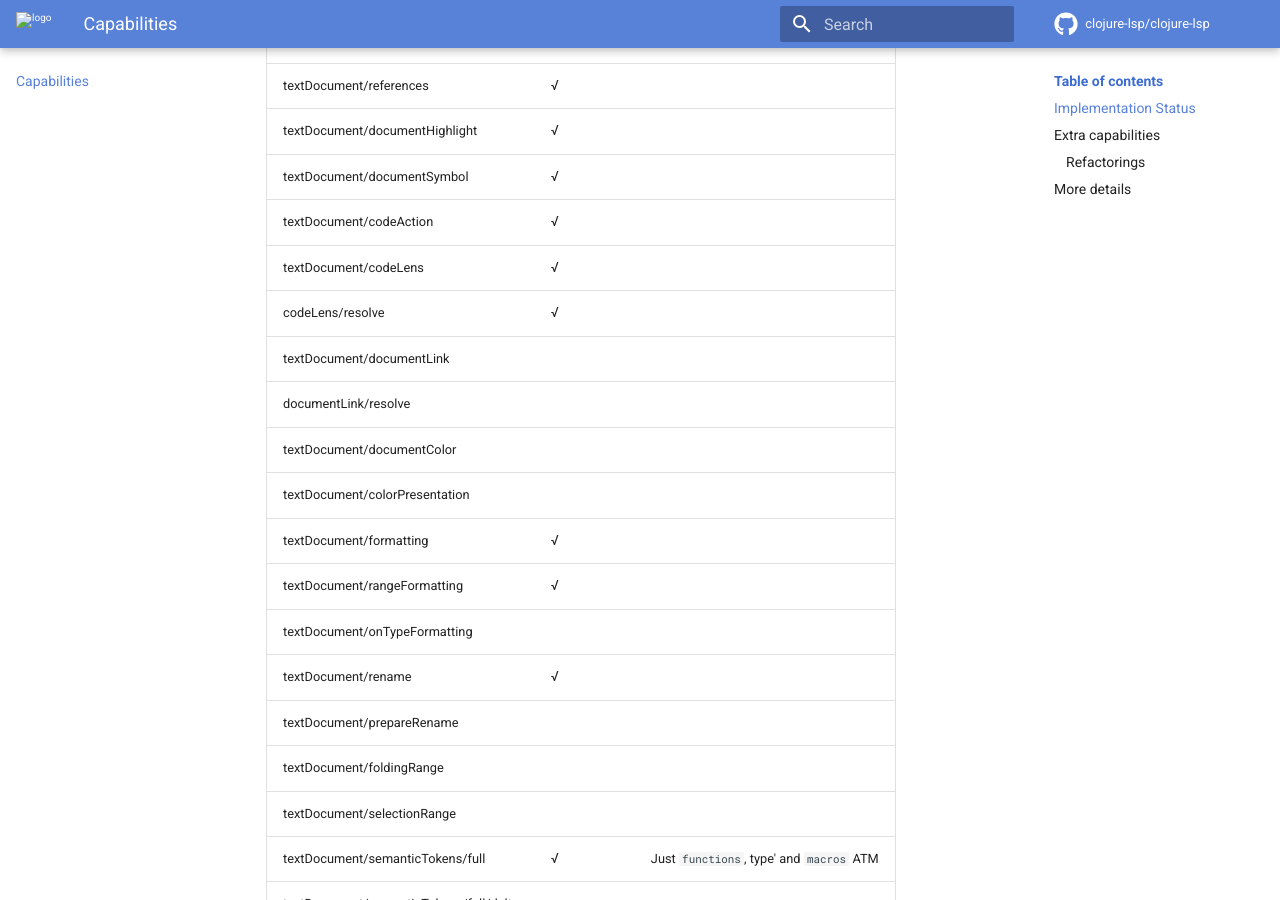
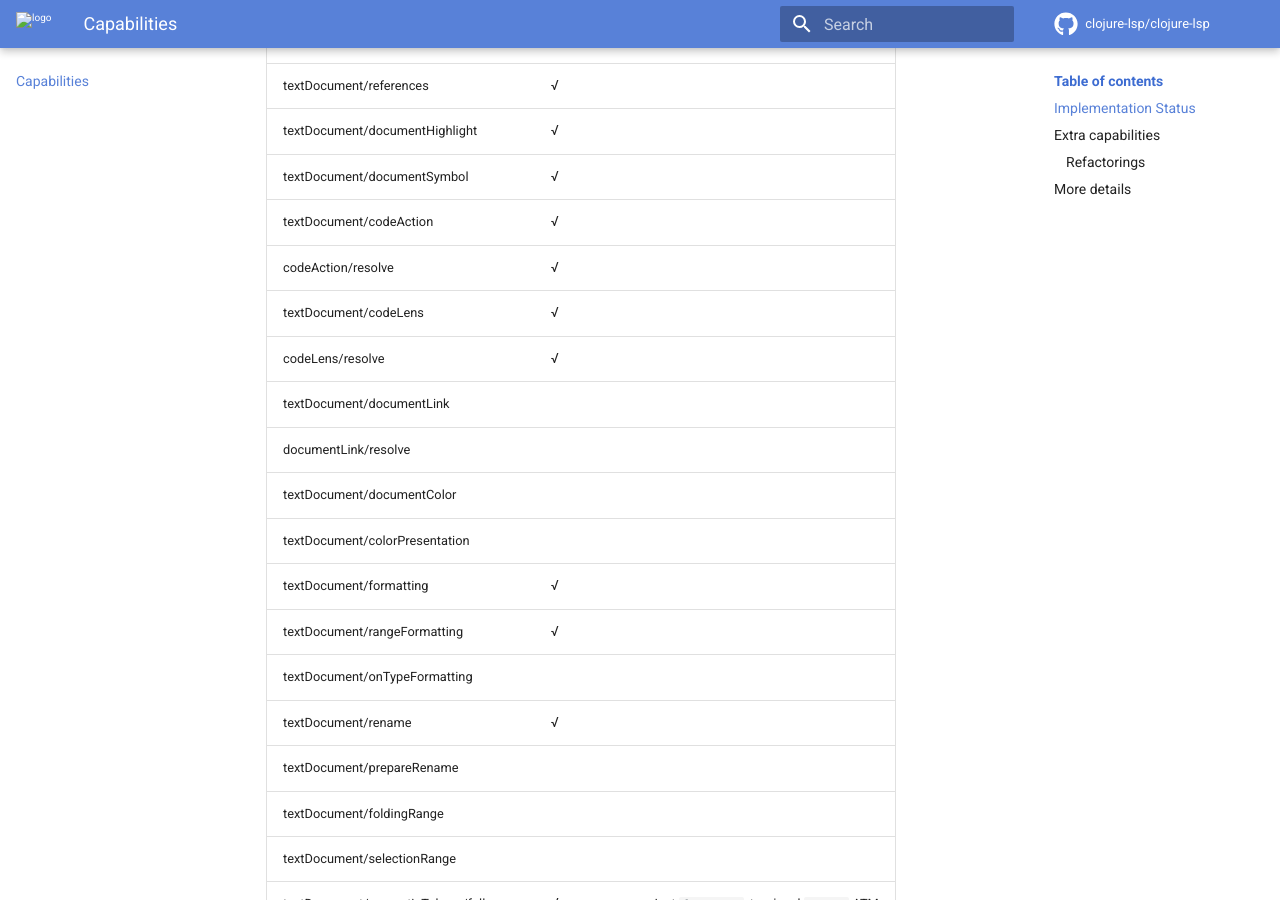
Before and after one commit to clojure-lsp/clojure-lsp, an MkDocs documentation site: the page built from docs/capabilities.md, in a window 1280 px wide and 900 px high, scrolled down 1985 px. Built offline with MkDocs 1.6.1 and Material for MkDocs 9.7.7, drawn with Linux system fonts in a browser that asks for light colours; comment, search, counter and statistics services are not loaded.

Commit message:
Update capabilities.md

```diff
--- a/docs/capabilities.md
+++ b/docs/capabilities.md
@@ -47,6 +47,7 @@ Below are all the currently supported LSP capabilities and their implementation
 | textDocument/documentHighlight         | √    |                                               |
 | textDocument/documentSymbol            | √    |                                               |
 | textDocument/codeAction                | √    |                                               |
+| codeAction/resolve                     | √    |                                               |
 | textDocument/codeLens                  | √    |                                               |
 | codeLens/resolve                       | √    |                                               |
 | textDocument/documentLink              |      |                                               |
```
